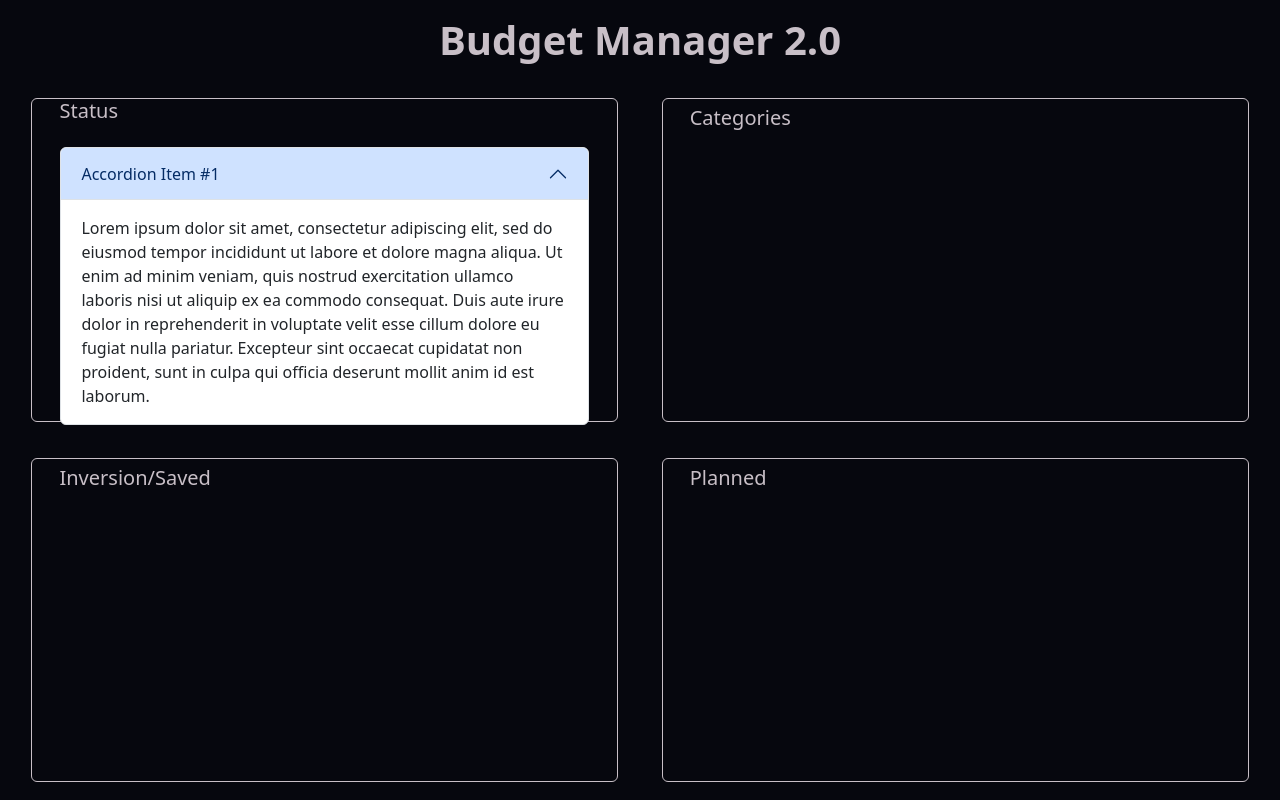
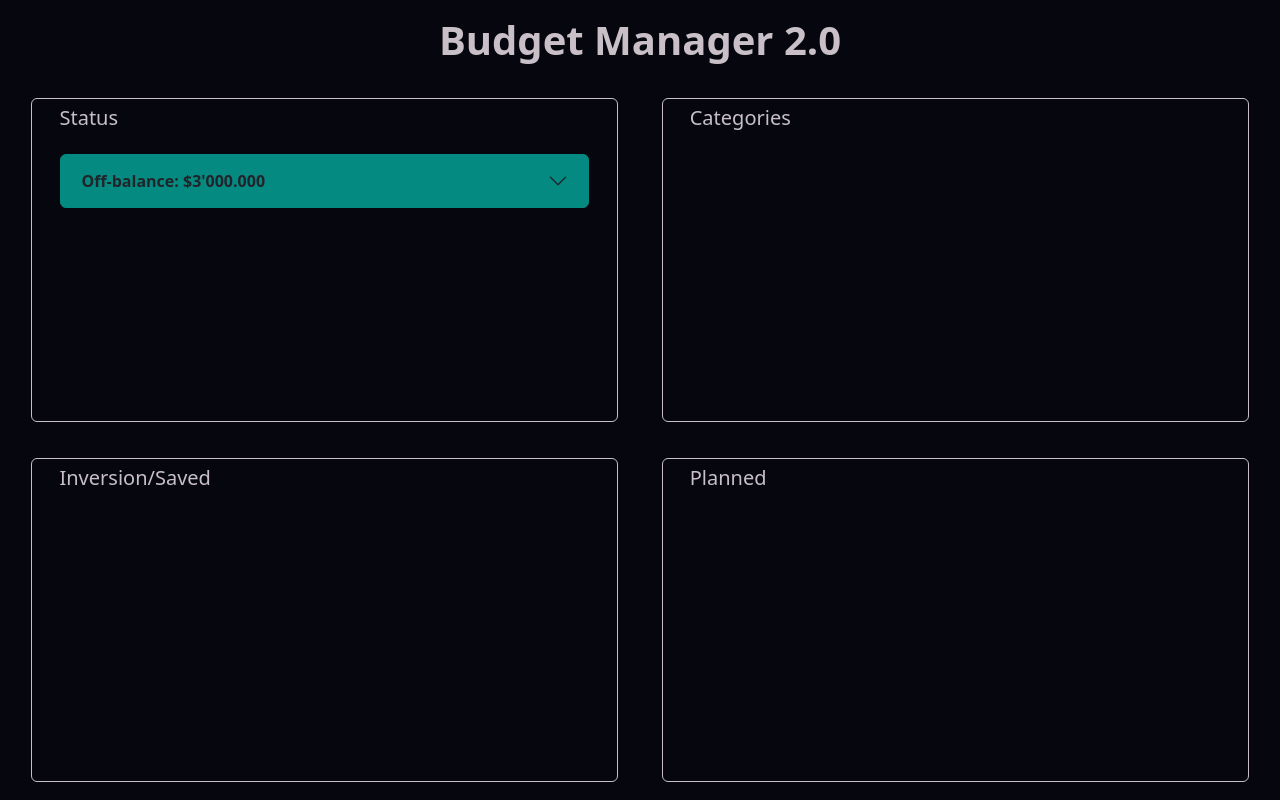
Before and after one commit to pipeotal89/budget-manager, a React (Vite) app: page / in a window 1280 px wide. Built offline with nearby package versions, Linux system fonts and the light colour scheme.

Commit message:
Added status table

```diff
--- a/package.json
+++ b/package.json
@@ -11,9 +11,9 @@
   },
   "dependencies": {
     "bootstrap": "^5.3.3",
-    "react": "^18.3.1",
     "react-bootstrap": "^2.10.4",
-    "react-dom": "^18.3.1"
+    "react-dom": "^18.3.1",
+    "sass": "^1.77.8"
   },
   "devDependencies": {
     "@types/react": "^18.3.3",
--- /dev/null
+++ b/src/App.scss
@@ -0,0 +1,9 @@
+$accordion-button-bg: #048A81;
+$accordion-button-active-bg: #06D6A0;
+$accordion-bg: #048A81;
+$accordion-border-color: #048A81;
+
+$table-bg: #048A81;
+$table-border-color: #048A81;
+
+@import '../node_modules/bootstrap/scss/bootstrap.scss';
--- /dev/null
+++ b/src/components/BudgetStatus/BudgetStatus.css
@@ -0,0 +1,10 @@
+#status-header-text {
+    font-weight: bold;
+}
+
+#status-header {
+    display: flex;
+    align-items: center;
+    justify-content: center;
+    text-align: center;
+}
--- a/src/components/BudgetStatus/BudgetStatus.tsx
+++ b/src/components/BudgetStatus/BudgetStatus.tsx
@@ -1,18 +1,59 @@
-import { Accordion } from "react-bootstrap";
+import { Accordion, Table } from "react-bootstrap";
+import "./BudgetStatus.css";
+
+const values = [
+  "$3'000.000",
+  "$1'200.000",
+  "$1'500.000",
+  "$2'200.000",
+  "$500.000",
+  "$1'200.000",
+];
 
 function BudgetStatus() {
   return (
-    <Accordion defaultActiveKey="0">
+    <Accordion>
       <Accordion.Item eventKey="0">
-        <Accordion.Header>Accordion Item #1</Accordion.Header>
+        <Accordion.Header id="status-header">
+          <text id="status-header-text">Off-balance: {values[0]}</text>
+        </Accordion.Header>
         <Accordion.Body>
-          Lorem ipsum dolor sit amet, consectetur adipiscing elit, sed do
-          eiusmod tempor incididunt ut labore et dolore magna aliqua. Ut enim ad
-          minim veniam, quis nostrud exercitation ullamco laboris nisi ut
-          aliquip ex ea commodo consequat. Duis aute irure dolor in
-          reprehenderit in voluptate velit esse cillum dolore eu fugiat nulla
-          pariatur. Excepteur sint occaecat cupidatat non proident, sunt in
-          culpa qui officia deserunt mollit anim id est laborum.
+          <Table striped hover>
+            <thead>
+              <tr>
+                <th>Name</th>
+                <th>Value</th>
+                <th>Edit</th>
+              </tr>
+            </thead>
+            <tbody>
+              <tr>
+                <td>Budget</td>
+                <td>{values[1]}</td>
+                <td></td>
+              </tr>
+              <tr>
+                <td>Planned</td>
+                <td>{values[2]}</td>
+                <td></td>
+              </tr>
+              <tr>
+                <td>Left</td>
+                <td>{values[3]}</td>
+                <td></td>
+              </tr>
+              <tr>
+                <td>Current Balance</td>
+                <td>{values[4]}</td>
+                <td></td>
+              </tr>
+              <tr>
+                <td>Paid from Planned</td>
+                <td>{values[5]}</td>
+                <td></td>
+              </tr>
+            </tbody>
+          </Table>
         </Accordion.Body>
       </Accordion.Item>
     </Accordion>
```
Also changed, not shown: src/main.tsx (+7 -7 lines), 1 other file (tests, documents, lock files or other folders).
